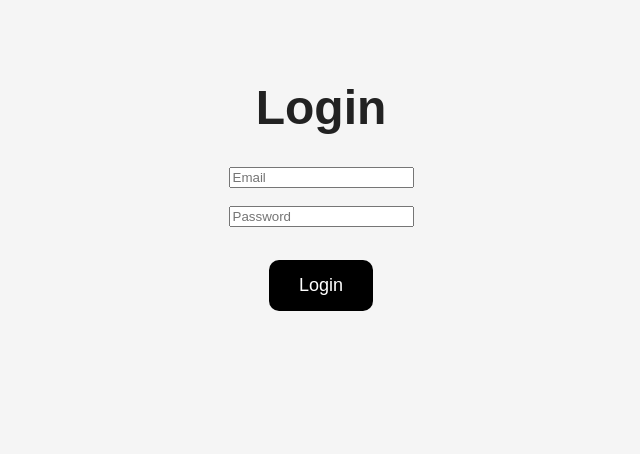
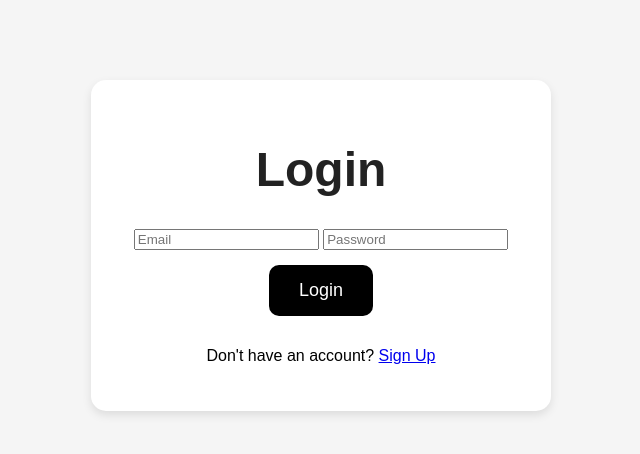
Before and after one commit to cheri-pixel/image_to_pdf-converter, a Flask app: page /login in a window 1280 px wide. Shown: the top 454 px of the page, without its empty margins (319-959 px from the left). Run offline with Flask 3, Linux system fonts and the light colour scheme; parts of the project's set-up code (start-up, migrations or seed data) failed here and were passed over.

Commit message:
Enhance login page with card layout and signup link
Added a card layout to the login form and included a signup link.

```diff
--- a/templates/login.html
+++ b/templates/login.html
@@ -2,16 +2,21 @@
 <html>
 
 <head>
+
     <title>Login</title>
+
     <link
         rel="stylesheet"
         href="{{ url_for('static', filename='style.css') }}"
     >
+
 </head>
 
 <body>
 
     <div class="container">
+
+        <div class="card">
 
             <h1>Login</h1>
 
@@ -24,16 +29,12 @@
                     required
                 >
 
-        <br><br>
-
                 <input
                     type="password"
                     name="password"
                     placeholder="Password"
                     required
                 >
-
-        <br><br>
 
                 <button type="submit">
 
@@ -43,6 +44,22 @@
 
             </form>
 
+            <p>
+
+                Don't have an account?
+
+                <a href="/signup">
+
+                    Sign Up
+
+                </a>
+
+            </p>
+
+        </div>
+
+    </div>
+
 </body>
 
 </html>
```
Lines whose indentation alone changed are shown as unchanged.
